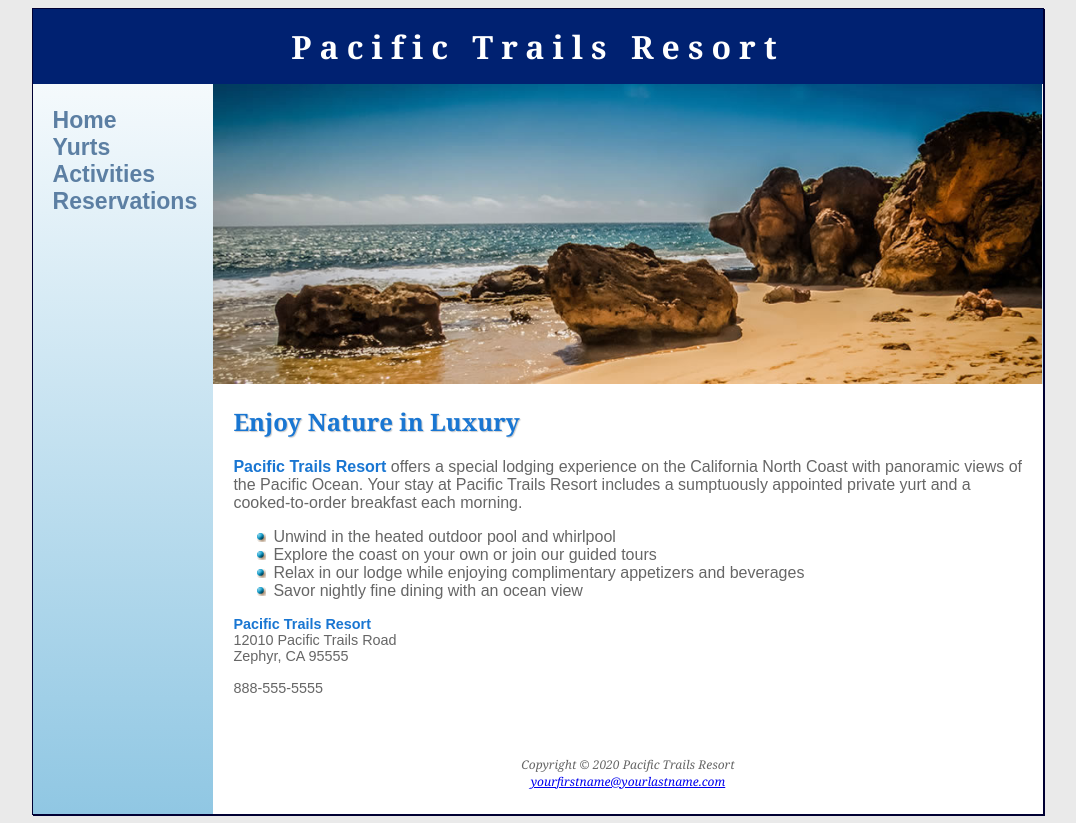
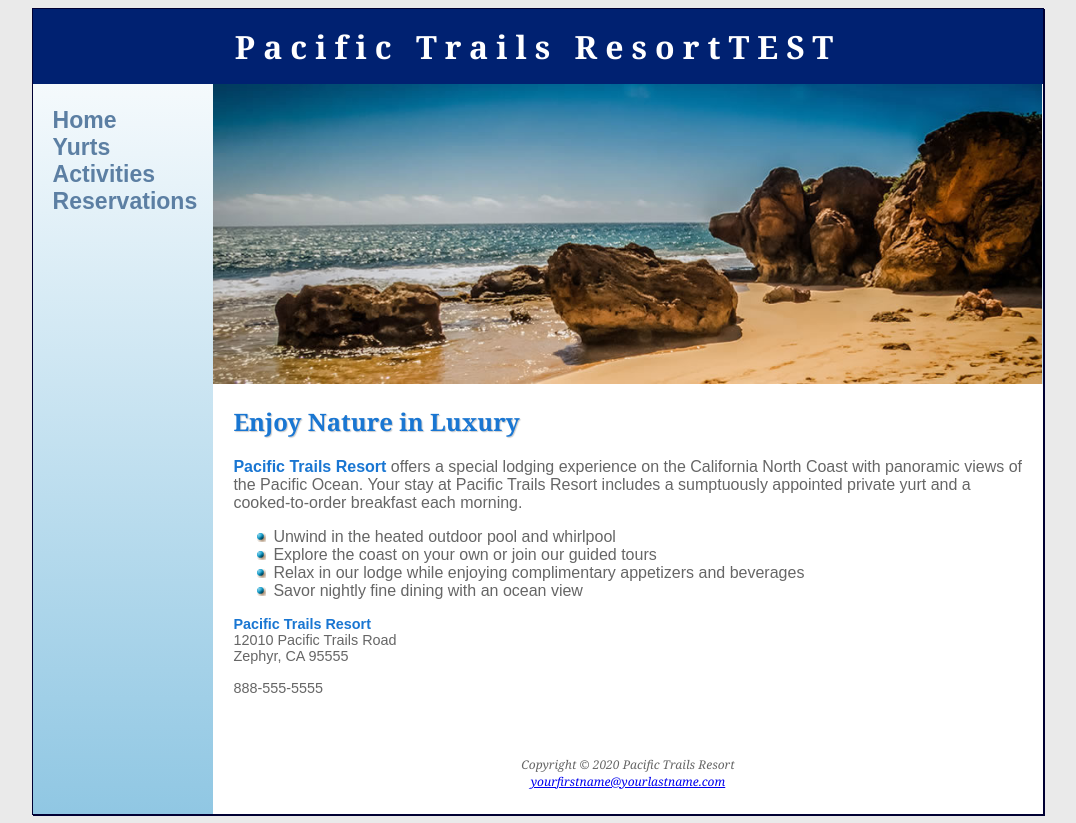
Before and after one commit to mcclain113/PacificTrails-Ch08-602b5cafd99b9084b20511e76bf3729d97380a67, a plain HTML site: page index.html in a window 1280 px wide. Shown: the whole page, without its empty margins (102-1178 px from the left). Drawn offline with Linux system fonts and the light colour scheme.

Commit message:
change name

```diff
--- a/index.html
+++ b/index.html
@@ -12,7 +12,7 @@
 <body>
   <div id="wrapper">
     <header>
-      <h1><a href="index.html">Pacific Trails Resort</a></h1>
+      <h1><a href="index.html">Pacific Trails ResortTEST</a></h1>
     </header>
     <nav>
       <ul>
```
